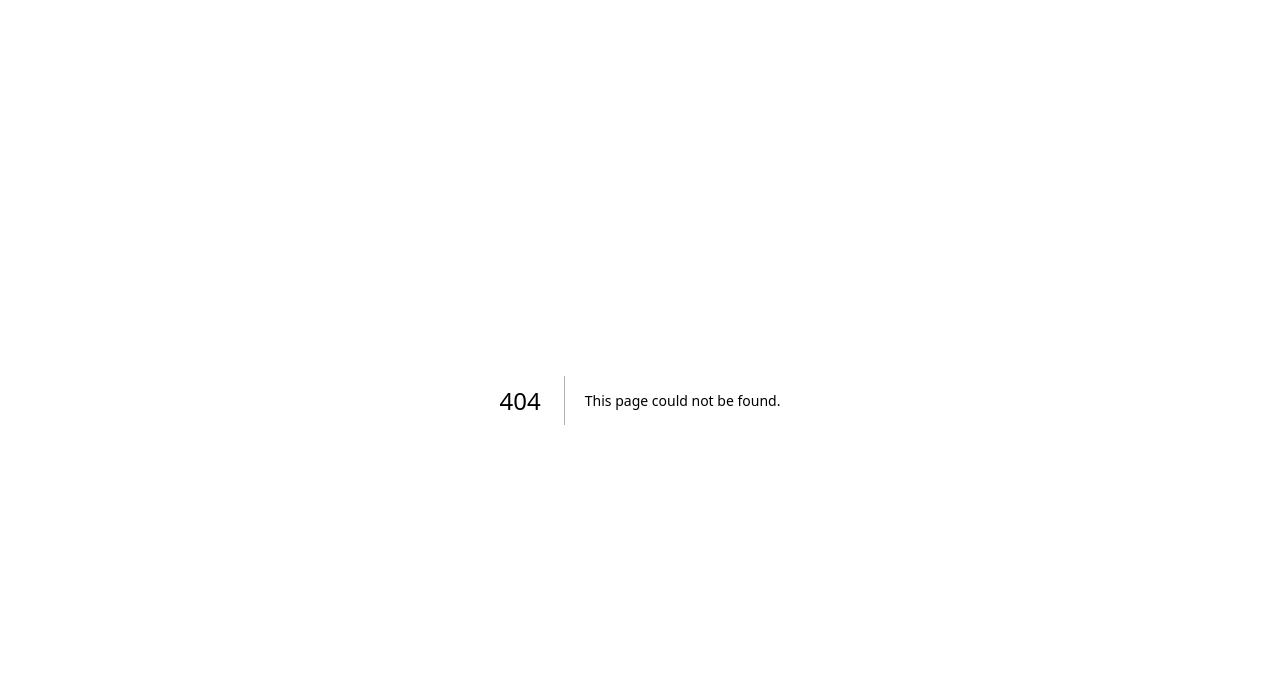
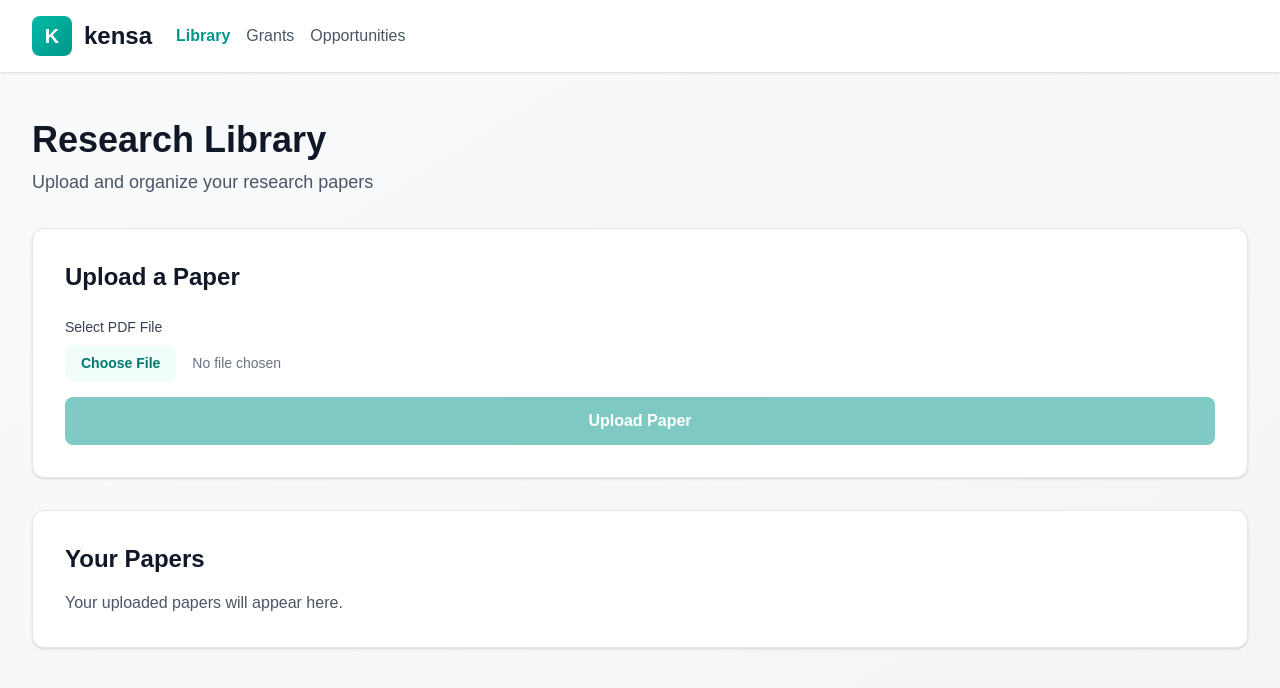
Before and after one commit to KensaHub/kensa-landing, a Next.js app: page /library in a window 1280 px wide. Before the commit this address had no page. Shown: the top 688 px of the page. Built offline with nearby package versions, Linux system fonts and the light colour scheme; no server answers.

Commit message:
Add Research Library with R2 upload functionality

```diff
--- /dev/null
+++ b/app/api/upload-paper/route.ts
@@ -0,0 +1,48 @@
+import { NextRequest, NextResponse } from 'next/server'
+import { uploadToR2 } from '@/lib/r2'
+import { supabase } from '@/lib/supabase'
+
+export async function POST(request: NextRequest) {
+  try {
+    const formData = await request.formData()
+    const file = formData.get('file') as File
+    const userId = formData.get('userId') as string
+
+    if (!file || !userId) {
+      return NextResponse.json(
+        { error: 'Missing file or userId' },
+        { status: 400 }
+      )
+    }
+
+    // Upload to R2
+    const filePath = await uploadToR2(file, userId)
+
+    // Save metadata to Supabase
+    const { error } = await supabase.from('papers').insert([
+      {
+        user_id: userId,
+        title: file.name.replace('.pdf', ''),
+        file_name: file.name,
+        file_path: filePath,
+        file_size: file.size,
+      },
+    ])
+
+    if (error) {
+      console.error('Supabase error:', error)
+      return NextResponse.json(
+        { error: 'Failed to save paper metadata' },
+        { status: 500 }
+      )
+    }
+
+    return NextResponse.json({ success: true })
+  } catch (error) {
+    console.error('Upload error:', error)
+    return NextResponse.json(
+      { error: 'Upload failed' },
+      { status: 500 }
+    )
+  }
+}
--- a/app/dashboard/page.tsx
+++ b/app/dashboard/page.tsx
@@ -74,7 +74,10 @@ export default function DashboardPage() {
 
         <div className="grid grid-cols-1 md:grid-cols-3 gap-8">
           {/* Research Library Card */}
-          <div className="bg-white p-8 rounded-xl shadow-sm hover:shadow-md transition-shadow border border-gray-100">
+          <div
+  onClick={() => router.push('/library')}
+  className="bg-white p-8 rounded-xl shadow-sm hover:shadow-md transition-shadow border border-gray-100 cursor-pointer"
+>
             <div className="w-12 h-12 bg-blue-50 rounded-lg flex items-center justify-center mb-4">
               <svg className="w-6 h-6 text-blue-600" fill="none" stroke="currentColor" viewBox="0 0 24 24">
                 <path strokeLinecap="round" strokeLinejoin="round" strokeWidth={2} d="M12 6.253v13m0-13C10.832 5.477 9.246 5 7.5 5S4.168 5.477 3 6.253v13C4.168 18.477 5.754 18 7.5 18s3.332.477 4.5 1.253m0-13C13.168 5.477 14.754 5 16.5 5c1.747 0 3.332.477 4.5 1.253v13C19.832 18.477 18.247 18 16.5 18c-1.746 0-3.332.477-4.5 1.253" />
--- /dev/null
+++ b/app/library/page.tsx
@@ -0,0 +1,127 @@
+'use client'
+
+import { useState } from 'react'
+import { UserButton, useUser } from '@clerk/nextjs'
+import { useRouter } from 'next/navigation'
+
+export default function LibraryPage() {
+  const { user } = useUser()
+  const router = useRouter()
+  const [uploading, setUploading] = useState(false)
+  const [selectedFile, setSelectedFile] = useState<File | null>(null)
+
+  const handleFileSelect = (e: React.ChangeEvent<HTMLInputElement>) => {
+    const file = e.target.files?.[0]
+    if (file && file.type === 'application/pdf') {
+      setSelectedFile(file)
+    } else {
+      alert('Please select a PDF file')
+    }
+  }
+
+  const handleUpload = async () => {
+    if (!selectedFile || !user) return
+
+    setUploading(true)
+
+    try {
+      const formData = new FormData()
+      formData.append('file', selectedFile)
+      formData.append('userId', user.id)
+
+      const response = await fetch('/api/upload-paper', {
+        method: 'POST',
+        body: formData,
+      })
+
+      if (response.ok) {
+        alert('Paper uploaded successfully!')
+        setSelectedFile(null)
+        // Reset file input
+        const fileInput = document.getElementById('file-input') as HTMLInputElement
+        if (fileInput) fileInput.value = ''
+      } else {
+        alert('Upload failed. Please try again.')
+      }
+    } catch (error) {
+      console.error('Upload error:', error)
+      alert('Upload failed. Please try again.')
+    } finally {
+      setUploading(false)
+    }
+  }
+
+  return (
+    <div className="min-h-screen bg-gradient-to-br from-gray-50 to-gray-100">
+      {/* Header */}
+      <header className="bg-white shadow-sm">
+        <div className="max-w-7xl mx-auto px-4 sm:px-6 lg:px-8 py-4 flex justify-between items-center">
+          <div className="flex items-center gap-6">
+            <div className="flex items-center gap-3 cursor-pointer" onClick={() => router.push('/dashboard')}>
+              <div className="w-10 h-10 bg-gradient-to-br from-teal-500 to-teal-600 rounded-lg flex items-center justify-center">
+                <span className="text-white font-bold text-xl">K</span>
+              </div>
+              <span className="text-2xl font-bold text-gray-900">kensa</span>
+            </div>
+            <nav className="flex gap-4">
+              <span className="text-teal-600 font-semibold">Library</span>
+              <span className="text-gray-600 cursor-pointer hover:text-gray-900">Grants</span>
+              <span className="text-gray-600 cursor-pointer hover:text-gray-900">Opportunities</span>
+            </nav>
+          </div>
+          <UserButton afterSignOutUrl="/" />
+        </div>
+      </header>
+
+      {/* Main Content */}
+      <main className="max-w-7xl mx-auto px-4 sm:px-6 lg:px-8 py-12">
+        <div className="mb-8">
+          <h1 className="text-4xl font-bold text-gray-900 mb-2">Research Library</h1>
+          <p className="text-lg text-gray-600">Upload and organize your research papers</p>
+        </div>
+
+        {/* Upload Card */}
+        <div className="bg-white rounded-xl shadow-sm border border-gray-200 p-8 mb-8">
+          <h2 className="text-2xl font-semibold text-gray-900 mb-6">Upload a Paper</h2>
+
+          <div className="space-y-4">
+            <div>
+              <label htmlFor="file-input" className="block text-sm font-medium text-gray-700 mb-2">
+                Select PDF File
+              </label>
+              <input
+                id="file-input"
+                type="file"
+                accept=".pdf"
+                onChange={handleFileSelect}
+                className="block w-full text-sm text-gray-500 file:mr-4 file:py-2 file:px-4 file:rounded-lg file:border-0 file:text-sm file:font-semibold file:bg-teal-50 file:text-teal-700 hover:file:bg-teal-100"
+              />
+            </div>
+
+            {selectedFile && (
+              <div className="bg-gray-50 p-4 rounded-lg">
+                <p className="text-sm text-gray-600">Selected file:</p>
+                <p className="font-medium text-gray-900">{selectedFile.name}</p>
+                <p className="text-sm text-gray-500">{(selectedFile.size / 1024 / 1024).toFixed(2)} MB</p>
+              </div>
+            )}
+
+            <button
+              onClick={handleUpload}
+              disabled={!selectedFile || uploading}
+              className="w-full bg-teal-600 text-white font-semibold py-3 rounded-lg hover:bg-teal-700 transition disabled:opacity-50 disabled:cursor-not-allowed"
+            >
+              {uploading ? 'Uploading...' : 'Upload Paper'}
+            </button>
+          </div>
+        </div>
+
+        {/* Papers List - Coming Soon */}
+        <div className="bg-white rounded-xl shadow-sm border border-gray-200 p-8">
+          <h2 className="text-2xl font-semibold text-gray-900 mb-4">Your Papers</h2>
+          <p className="text-gray-600">Your uploaded papers will appear here.</p>
+        </div>
+      </main>
+    </div>
+  )
+}
--- /dev/null
+++ b/lib/r2.ts
@@ -0,0 +1,26 @@
+import { S3Client, PutObjectCommand } from '@aws-sdk/client-s3'
+
+const r2Client = new S3Client({
+  region: 'auto',
+  endpoint: process.env.R2_ENDPOINT_URL!,
+  credentials: {
+    accessKeyId: process.env.R2_ACCESS_KEY_ID!,
+    secretAccessKey: process.env.R2_SECRET_ACCESS_KEY!,
+  },
+})
+
+export async function uploadToR2(file: File, userId: string): Promise<string> {
+  const fileBuffer = await file.arrayBuffer()
+  const fileName = `${userId}/${Date.now()}-${file.name}`
+
+  await r2Client.send(
+    new PutObjectCommand({
+      Bucket: process.env.R2_BUCKET_NAME!,
+      Key: fileName,
+      Body: Buffer.from(fileBuffer),
+      ContentType: file.type,
+    })
+  )
+
+  return fileName
+}
--- a/package.json
+++ b/package.json
@@ -9,6 +9,7 @@
     "lint": "eslint"
   },
   "dependencies": {
+    "@aws-sdk/client-s3": "^3.929.0",
     "@clerk/nextjs": "^6.35.0",
     "@supabase/supabase-js": "^2.81.0",
     "next": "16.0.1",
```
Also changed, not shown: 1 other file (tests, documents, lock files or other folders).
